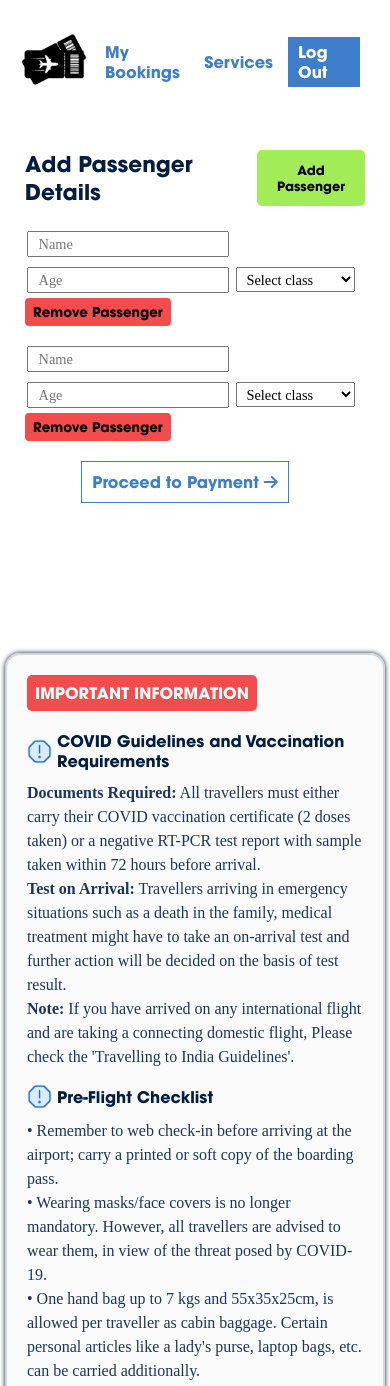
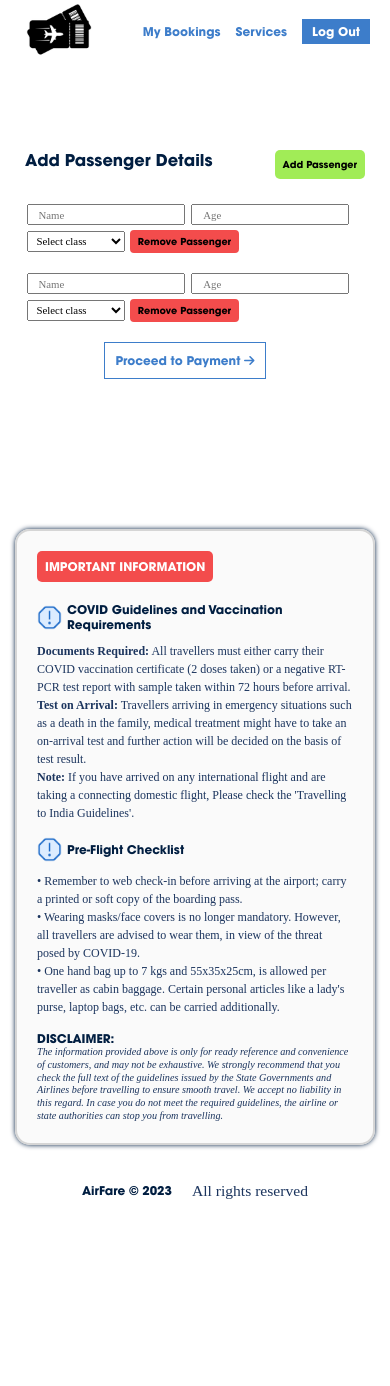
Before and after one commit to kalal-rahul/Air-Fare, a plain HTML site: page AddPassenger.html in a window 390 px wide. Shown: the top 1386 px of the page. After the commit the page ends 1217 px from the top, so only its background shows below. Drawn offline with Linux system fonts and the light colour scheme.

Commit message:
Update main.css

```diff
--- a/css/main.css
+++ b/css/main.css
@@ -19,6 +19,10 @@
     --desc-text-color: #1c355e;
     --accent-color-dark: #3d7dca;
     --padding-inline-section: 20px;
+
+    @media(max-width:480px){
+        font-size:75%;
+    }
 }
 
 body {
@@ -132,9 +136,8 @@ ul {
 
     @media(max-width:480px){
         margin-inline:20px;
-        padding-inline:10px;
-        margin-left:5px;
-        justify-content:unset;
+        padding-inline:20px;
+        margin:auto;
         gap:10px;
     }
 
@@ -307,6 +310,7 @@ ul {
     border-radius: 4px;
 
     @media(max-width:480px){
+        font-size:0.8rem;
         padding-inline: 6px;
         padding-block: 3px;
       }
@@ -387,7 +391,7 @@ dialog::backdrop {
     overflow: auto;
 
     @media(max-width:480px){
-        width: 350px;
+        width: 270px;
      }
 }
 
@@ -480,7 +484,7 @@ td {
     background-color: #f9f9f9cc;
 
     @media(max-width:480px){
-        max-width: 380px;
+        max-width: 360px;
         font-size:1rem;
      }
 
@@ -573,6 +577,7 @@ td {
     left: 20%;
 
     @media(max-width:480px){
+        width:350px;
         padding-inline: 0px;
         left: 8%;
     }
```
